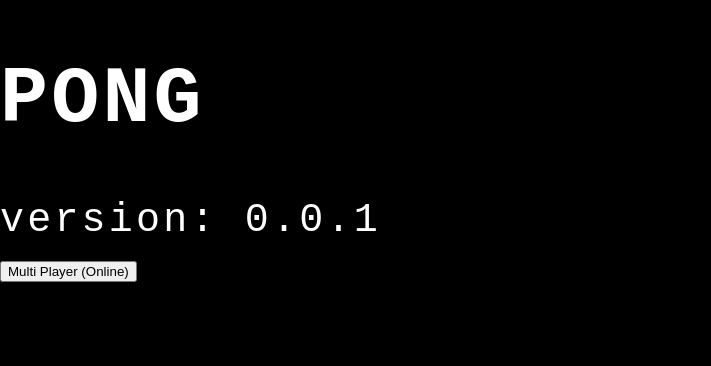
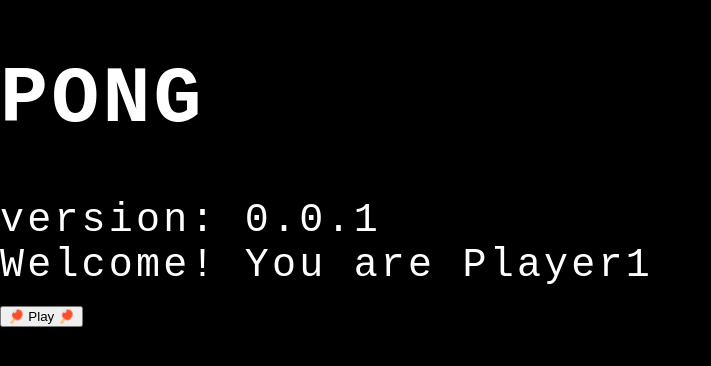
Before and after one commit to yozibak/pong-online, a React (Vite) app in the folder frontend/pong/: page / in a window 1280 px wide. Shown: the top 366 px of the page, without its empty margins (0-711 px from the left). Built offline with nearby package versions, Linux system fonts and the light colour scheme; no server answers; what aws-amplify would draw is missing.

Commit message:
tidy a bit, fix invitaion process

```diff
--- a/frontend/pong/src/config.ts
+++ b/frontend/pong/src/config.ts
@@ -1,11 +1,11 @@
-export const FPS = 48
+export const FPS = 30
 export const BarWidth = 10
 export const BarOffset = 40
 export const BarLength = 100
 export const BarVelocity = 10
 export const EdgeThickness = 10
 export const BallSize = 10
-export const BallVelocity = 5
+export const BallVelocity = 8
 
 export const AspectRatio = 4 / 3
 export const DefaultHeight = 400
--- a/frontend/pong/src/index.tsx
+++ b/frontend/pong/src/index.tsx
@@ -5,7 +5,7 @@ import { makeP5Canvas } from './p5canvas'
 import { initialSetup, resolveFrame } from './service'
 import { CanvasSize } from './types'
 import { Container } from './ui/container'
-import { Interface } from './ui/interface'
+import { Welcome } from './ui/welcome'
 
 const VERSION = pjson.version
 
@@ -42,7 +42,7 @@ const PongGame: React.FC<{ size: CanvasSize }> = ({ size }) => {
       {ready ? (
         <Pong size={size} />
       ) : (
-        <Interface version={VERSION} getReady={() => setReady(true)} />
+        <Welcome version={VERSION} getReady={() => setReady(true)} />
       )}
     </Container>
   )
--- a/frontend/pong/src/ui/waiting.tsx
+++ b/frontend/pong/src/ui/waiting.tsx
@@ -1,13 +1,15 @@
+import qrcode from 'qrcode'
 import { useEffect, useRef } from 'react'
-import { HandShakeData, sendHandShakeData, startHandShakeSubscription } from '../service/io/network'
 import { GameID } from '../config'
 import { onlineMatchEvent } from '../domain/events'
-import qrcode from 'qrcode'
+import { HandShakeData, sendHandShakeData, startHandShakeSubscription } from '../service/io/network'
 
 const genInvitationLink = () => `${window.location.origin}/?player=2`
 
+const Player2Joined = 'Player2Joined'
+
 const onHandShake = async (d: HandShakeData) => {
-  if (d.body === 'Player2Joined') {
+  if (d.body === Player2Joined) {
     // player 1
     const startTime = onlineMatchEvent()
     await sendHandShakeData({
@@ -42,7 +44,7 @@ export const Waiting: React.FC<{ isGuest: boolean; getReady: () => void }> = ({
       sendHandShakeData({
         gameID: GameID,
         playerNumber: 2,
-        body: 'Player2Joined',
+        body: Player2Joined,
       })
     }
     return () => {
@@ -69,15 +71,13 @@ export const Invitation = ({ invitationLink }: { invitationLink: string }) => {
   )
 }
 
-const QRCode = ({link}: {link: string}) => {
+const QRCode = ({ link }: { link: string }) => {
   const ref = useRef<HTMLCanvasElement>(null)
   useEffect(() => {
     if (!ref.current) return
     qrcode.toCanvas(ref.current, link)
   }, [ref, link])
-  return (
-    <canvas ref={ref}></canvas>
-  )
+  return <canvas ref={ref}></canvas>
 }
 
 const copyToClipboard = async (link: string) => {
--- a/frontend/pong/src/ui/interface.tsx
+++ b/frontend/pong/src/ui/welcome.tsx
@@ -1,4 +1,4 @@
-import { useEffect, useState } from 'react'
+import { useState } from 'react'
 import { Waiting } from './waiting'
 
 type PlayMode = 'online-multi'
@@ -9,23 +9,20 @@ export const isOnlineGuest = (): boolean => {
   return number === 2
 }
 
-export const Interface: React.FC<{ version: string; getReady: () => void }> = ({
+export const Welcome: React.FC<{ version: string; getReady: () => void }> = ({
   version,
   getReady,
 }) => {
   const [mode, setMode] = useState<PlayMode>()
-  useEffect(() => {
-    if (isOnlineGuest()) {
-      setMode('online-multi')
-    }
-  }, [window])
+  const isGuest = isOnlineGuest()
 
   if (!mode)
     return (
       <div style={style}>
         <h1>PONG</h1>
         <div>version: {version}</div>
-        <button onClick={() => setMode('online-multi')}>Multi Player (Online)</button>
+        <div>Welcome! You are {isGuest ? `Player2` : `Player1`}</div>
+        <button onClick={() => setMode('online-multi')}>🏓 {isGuest ? `Join` : `Play`} 🏓</button>
       </div>
     )
   return <Waiting isGuest={isOnlineGuest()} getReady={getReady} />
```
Also changed, not shown: frontend/pong/src/domain/resolvers/index.ts (line endings or trailing spaces), 2 other files (tests, documents, lock files or other folders).
